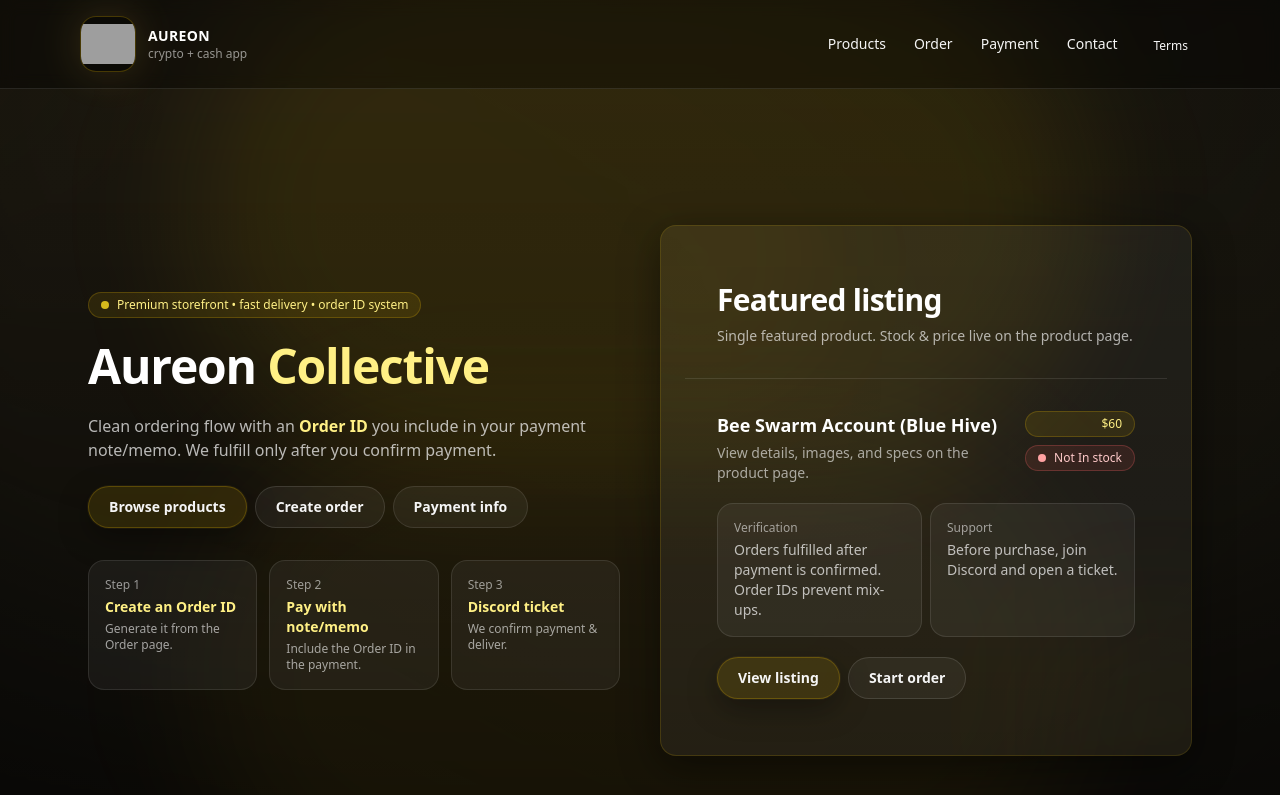
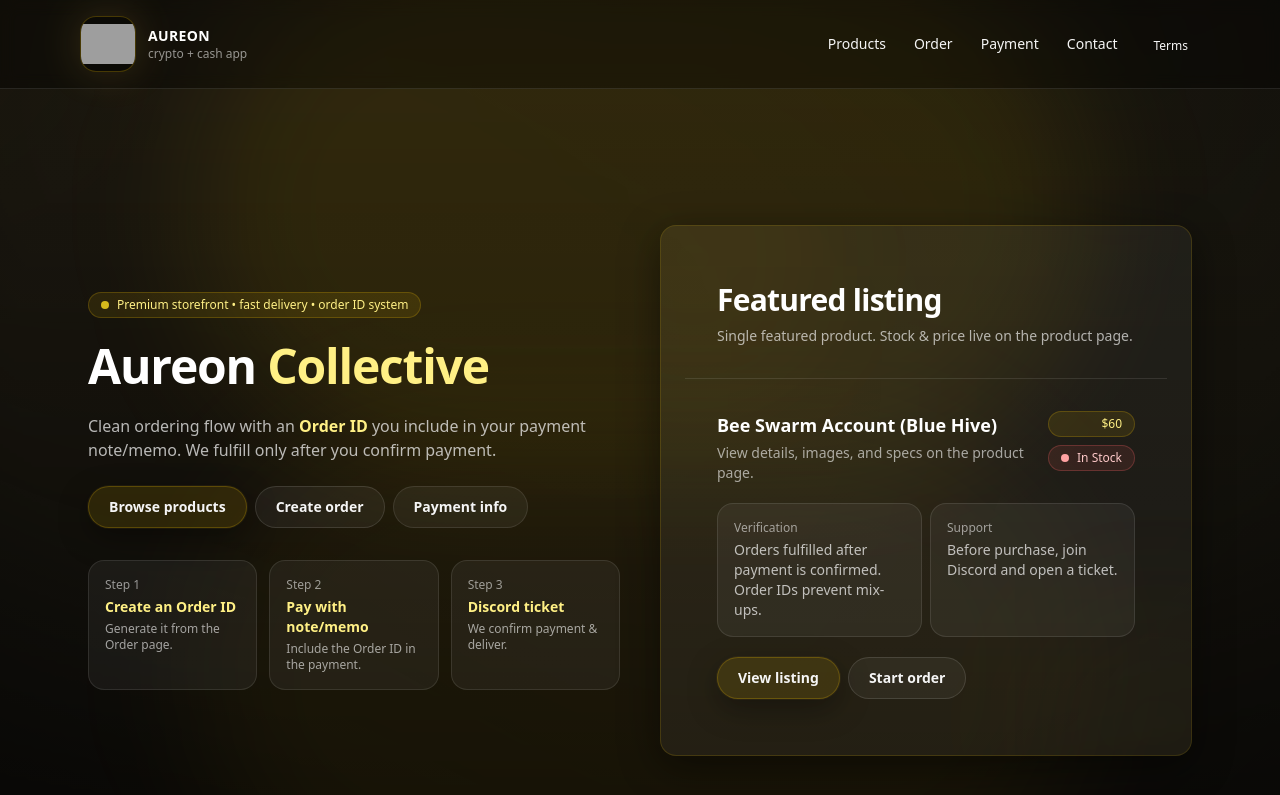
Before and after one commit to himmlegimmle46-png/aureon-collective, a Next.js app: page / in a window 1280 px wide. Shown: the top 795 px of the page. Built offline with nearby package versions, Linux system fonts and the light colour scheme; grey boxes are pictures that could not be loaded.

Commit message:
grammar changes pt3

```diff
--- a/app/page.tsx
+++ b/app/page.tsx
@@ -84,7 +84,7 @@ export default function HomePage() {
                   </div>
                   <div className="mt-2 inline-flex items-center gap-2 rounded-full border border-red-400/25 bg-red-400/10 px-3 py-1 text-xs text-red-200">
                     <span className="h-2 w-2 rounded-full bg-red-300" />
-                    Not In stock
+                    In Stock
                   </div>
                 </div>
               </div>
```
